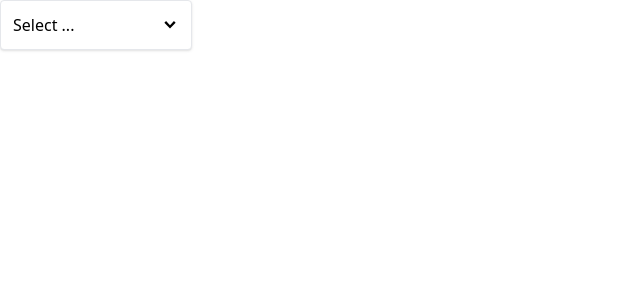
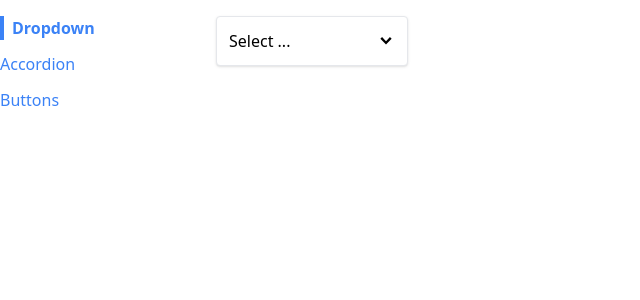
Before and after one commit to HajHamid/React-Learning, a React (Create React App) app in the folder comps/: page / in a window 1280 px wide. Shown: the top 300 px of the page, without its empty margins (0-640 px from the left). Built offline with nearby package versions, Linux system fonts and the light colour scheme.

Commit message:
add router and links

```diff
--- a/comps/src/App.js
+++ b/comps/src/App.js
@@ -1,22 +1,25 @@
-import Dropdown from "./components/Dropdown"
-import { useState } from "react"
+import Sidebar from "./components/Sidebar"
+import Route from "./components/Route"
+import AccordionPage from './pages/AccordionPage'
+import ButtonPage from './pages/ButtonPage'
+import DropdownPage from './pages/DropdownPage'
+
 
 function App() {
-    const options = [
-        { 'label': 'Red', 'value': 'red' },
-        { 'label': 'Green', 'value': 'green' },
-        { 'label': 'Blue', 'value': 'blue' }
-    ]
-
-    const [selected, setSelected] = useState(null)
-
-    const handleClick = (option) => {
-        setSelected(option)
-    }
-
     return (
-        <div>
-            <Dropdown options={options} value={selected} onChange={handleClick} />
+        <div className="container mx-auto grid grid-cols-6 gap-4 mt-4">
+            <Sidebar />
+            <div className="col-span-5">
+                <Route path='/accordion'>
+                    <AccordionPage />
+                </Route>
+                <Route path='/buttons'>
+                    <ButtonPage />
+                </Route>
+                <Route path='/'>
+                    <DropdownPage />
+                </Route>
+            </div>
         </div>
     )
 }
--- a/comps/src/components/Dropdown.js
+++ b/comps/src/components/Dropdown.js
@@ -8,6 +8,9 @@ function Dropdown({ options, value, onChange }) {
 
     useEffect(() => {
         const handleClick = (event) => {
+            if (!divEl.current) {
+                return;
+            }
             if (!divEl.current.contains(event.target)) {
                 setIsOpen(false)
             }
--- /dev/null
+++ b/comps/src/components/Link.js
@@ -0,0 +1,27 @@
+import classNames from 'classnames'
+import useNavigation from '../hooks/use-navigation'
+
+function Link({ to, children, className, activeClassName }) {
+    const { currentPath, navigate } = useNavigation()
+
+    const handleClick = (event) => {
+        if (event.metaKey || event.ctrlKey) {
+            return;
+        }
+        event.preventDefault()
+
+        navigate(to)
+    }
+
+    const classes = classNames(
+        'text-blue-500',
+        className,
+        currentPath === to && activeClassName
+    )
+
+    return (
+        <a href={to} onClick={handleClick} className={classes}>{children}</a>
+    )
+}
+
+export default Link
--- /dev/null
+++ b/comps/src/components/Route.js
@@ -0,0 +1,14 @@
+import useNavigation from '../hooks/use-navigation'
+
+
+function Route({ path, children }) {
+    const { currentPath } = useNavigation()
+
+    if (currentPath === path) {
+        return children
+    }
+
+    return null
+}
+
+export default Route
--- /dev/null
+++ b/comps/src/components/Sidebar.js
@@ -0,0 +1,28 @@
+import Link from "./Link"
+
+function Sidebar() {
+    const links = [
+        { label: 'Dropdown', path: '/' },
+        { label: 'Accordion', path: '/accordion' },
+        { label: 'Buttons', path: '/buttons' },
+    ]
+
+    const renderedLinks = links.map((link) => {
+        return <Link
+            key={link.path}
+            to={link.path}
+            className="mb-3"
+            activeClassName="font-bold border-l-4 border-blue-500 pl-2"
+        >
+            {link.label}
+        </Link>
+    })
+
+    return (
+        <div className="sticky top-0 overflow-y-scroll flex flex-col items-start">
+            {renderedLinks}
+        </div>
+    )
+}
+
+export default Sidebar
--- /dev/null
+++ b/comps/src/context/navigation.js
@@ -0,0 +1,33 @@
+import { useState, useEffect, createContext } from "react"
+
+const NavigationContext = createContext()
+
+function NavigationProvider({ children }) {
+    const [currentPath, setCurrentPath] = useState(window.location.pathname)
+
+    useEffect(() => {
+        const handler = () => {
+            setCurrentPath(window.location.pathname)
+        }
+
+        window.addEventListener('popstate', handler)
+
+        return () => {
+            window.removeEventListener('popstate', handler)
+        }
+    }, [])
+
+    const navigate = (to) => {
+        window.history.pushState({}, '', to)
+        setCurrentPath(to)
+    }
+
+    return (
+        <NavigationContext.Provider value={{ navigate, currentPath }}>
+            {children}
+        </NavigationContext.Provider>
+    )
+}
+
+export { NavigationProvider }
+export default NavigationContext
--- /dev/null
+++ b/comps/src/hooks/use-navigation.js
@@ -0,0 +1,9 @@
+import { useContext } from "react";
+import NavigationContext from "../context/navigation";
+
+
+function useNavigation() {
+    return useContext(NavigationContext)
+}
+
+export default useNavigation
--- a/comps/src/index.js
+++ b/comps/src/index.js
@@ -2,10 +2,15 @@ import React from 'react'
 import ReactDOM from 'react-dom/client'
 import App from './App'
 import "./index.css"
+import { NavigationProvider } from './context/navigation'
 
 
 const el = document.getElementById('root')
 
 const root = ReactDOM.createRoot(el)
 
-root.render(<App />)
+root.render(
+    <NavigationProvider>
+        <App />
+    </NavigationProvider>
+)
--- a/comps/src/pages/ButtonPage.js
+++ b/comps/src/pages/ButtonPage.js
@@ -1,11 +1,10 @@
-import Button from "./components/Button"
+import Button from "../components/Button"
 import { AiOutlineShopping } from "react-icons/ai"
 import { GoBell, GoDownload } from 'react-icons/go';
 
 
 function ButtonPage() {
     const handleClick = () => {
-        console.log('clicked')
     }
     return (
         <div>
--- /dev/null
+++ b/comps/src/pages/DropdownPage.js
@@ -0,0 +1,24 @@
+import Dropdown from "../components/Dropdown"
+import { useState } from "react"
+
+function DropdownPage() {
+    const options = [
+        { 'label': 'Red', 'value': 'red' },
+        { 'label': 'Green', 'value': 'green' },
+        { 'label': 'Blue', 'value': 'blue' }
+    ]
+
+    const [selected, setSelected] = useState(null)
+
+    const handleClick = (option) => {
+        setSelected(option)
+    }
+
+    return (
+        <div>
+            <Dropdown options={options} value={selected} onChange={handleClick} />
+        </div>
+    )
+}
+
+export default DropdownPage
```
